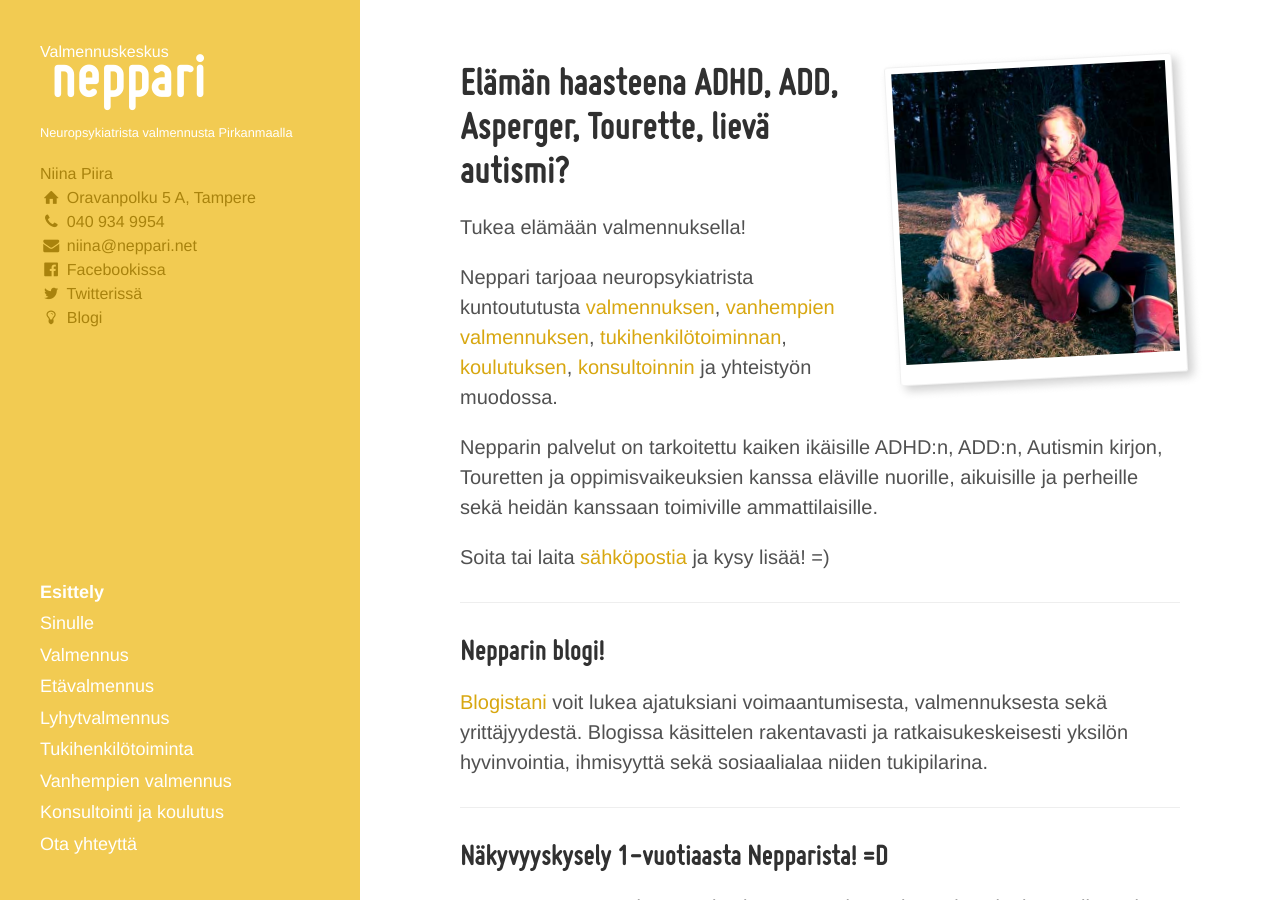
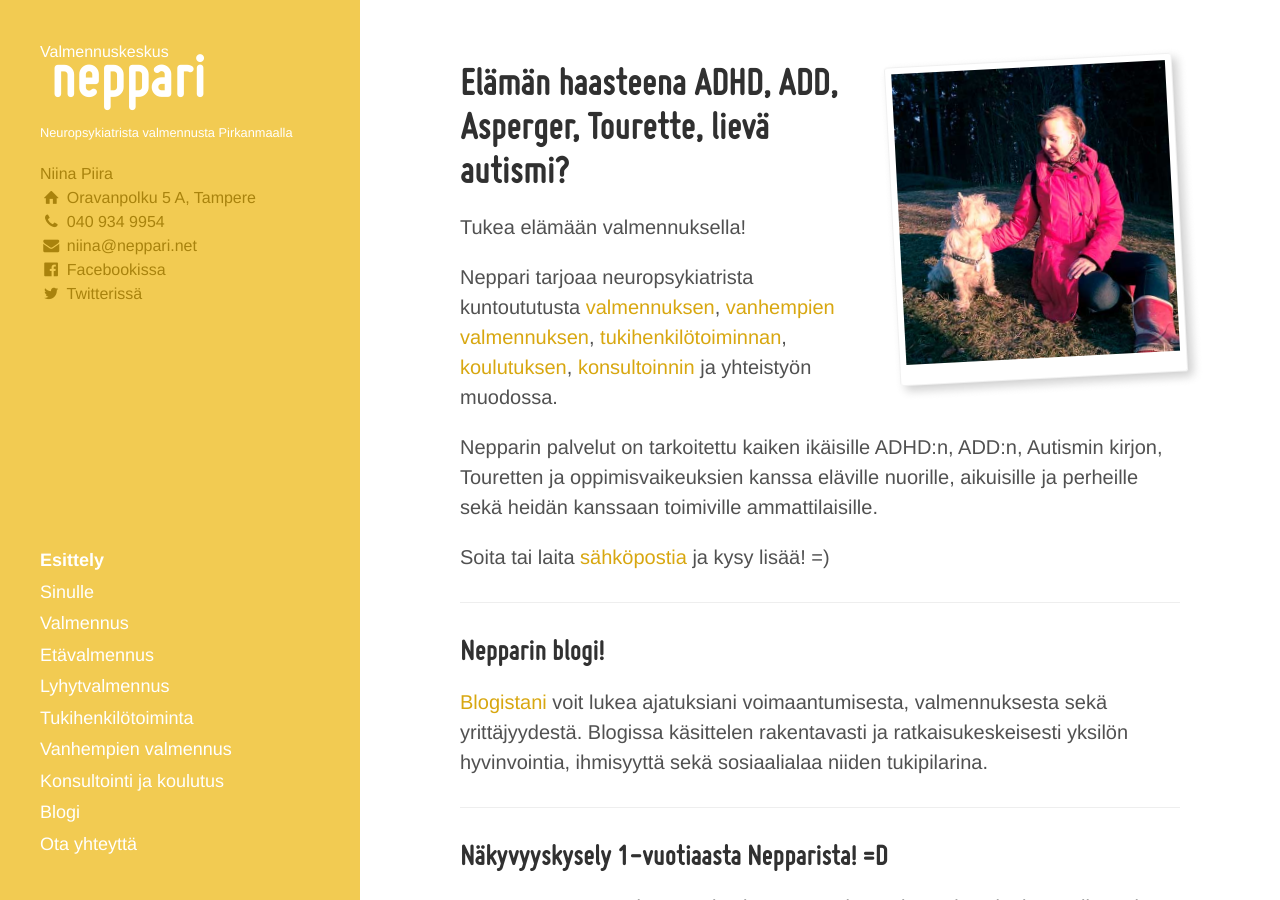
Before and after one commit to niinapiira/neppari.net, a Jekyll site: the page built from index.md, in a window 1280 px wide and 900 px high. Built offline with Jekyll 4.4.1, drawn with Linux system fonts in a browser that asks for light colours.

Commit message:
Move blog link to the bottom of the sidebar

```diff
--- a/_includes/sidebar.html
+++ b/_includes/sidebar.html
@@ -22,8 +22,7 @@
             {{ site.contact.phone.finnish }}</a><br/>
         <i class="icon-email"></i> <a href="{{ site.contact.page }}">{{ site.contact.email.normal }}</a><br/>
         <i class="icon-facebook"></i> <a href="{{ site.contact.fb-profile }}" target="_new">Facebookissa</a><br/>
-        <i class="icon-twitter"></i> <a href="{{ site.contact.twitter-profile }}" target="_new">Twitterissä</a><br/>
-        <i class="icon-blog"></i> <a href="{{ site.blog.baseurl }}">Blogi</a>
+        <i class="icon-twitter"></i> <a href="{{ site.contact.twitter-profile }}" target="_new">Twitterissä</a>
       </p>
     </div>
   </div>
```
Also changed, not shown: blogi.md (+2 -2 lines).
